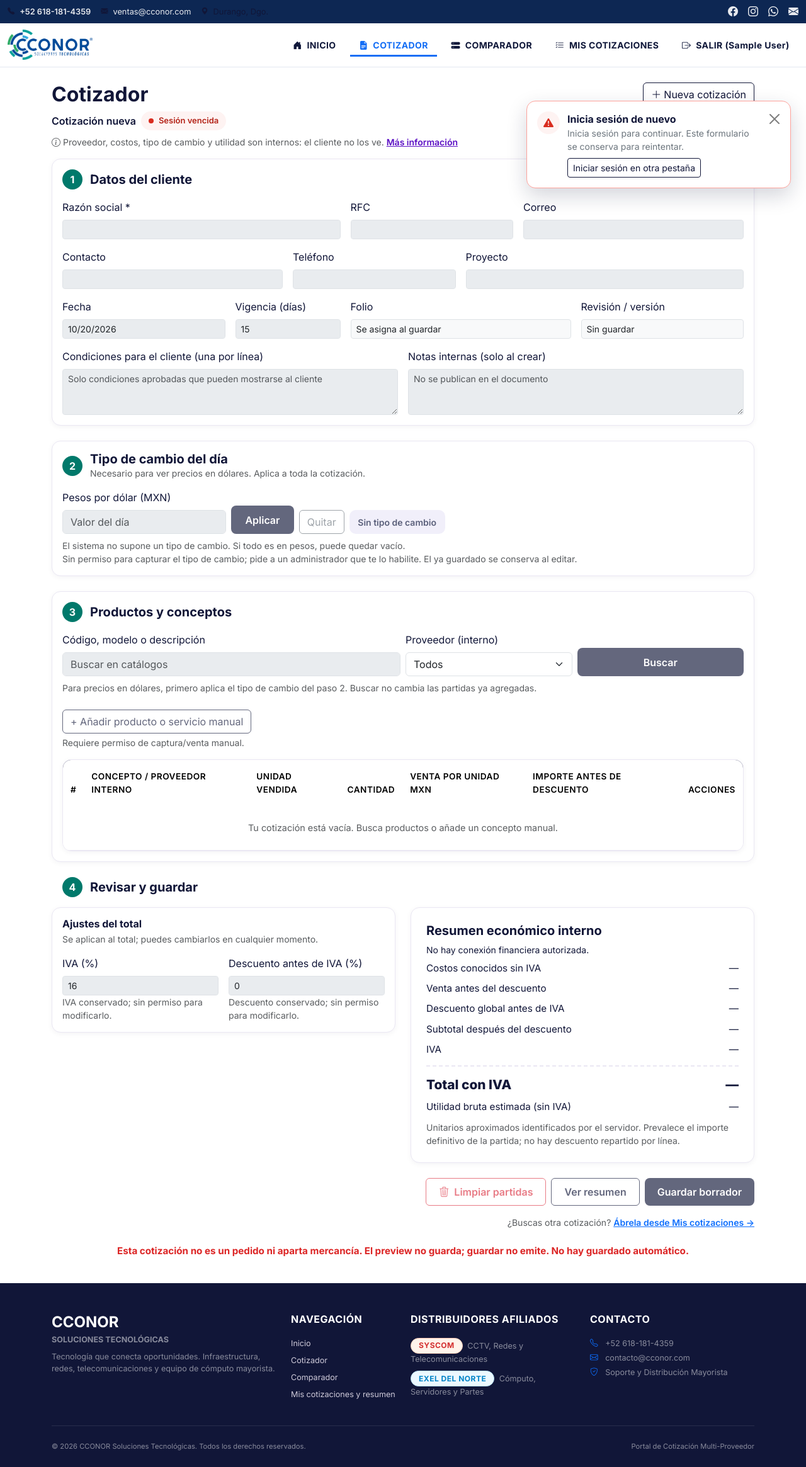
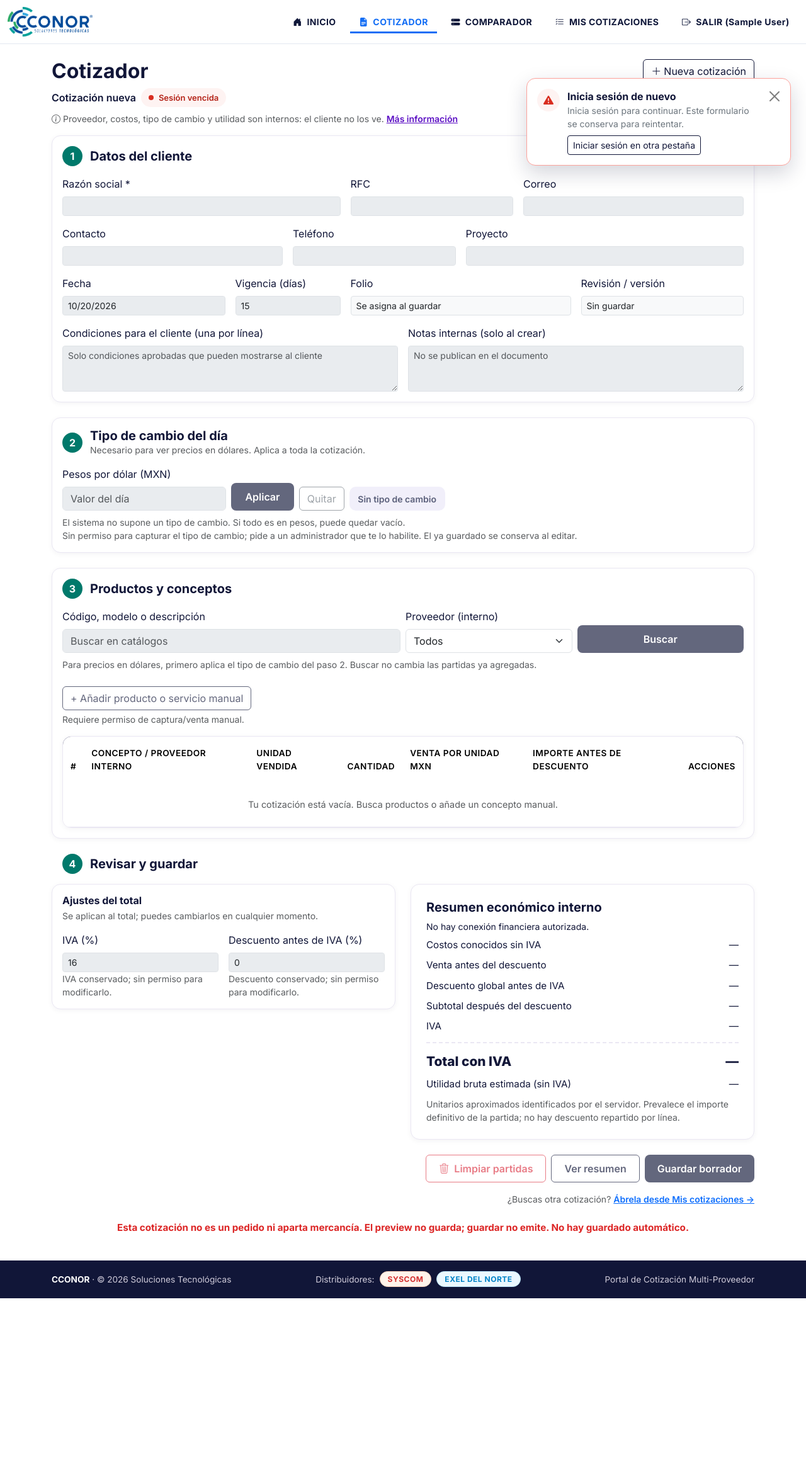
Before and after one commit to NauRedfieldev/Cotizador_Multiproveedor, a Django app: page /cotizador/ in a window 1280 px wide. Shown: the whole page at 63% size. After the commit the page ends 2062 px from the top, so only its background shows below. Run offline with Django 5.2, Linux system fonts and the light colour scheme; the visitor is signed in with stand-in values (Sample User, id 1); data that the repository does not hold is empty; parts of the project's set-up code (start-up, migrations or seed data) failed here and were passed over.

Commit message:
FEAT: sitio sin barra superior y pie de página en una línea (10B)

```diff
--- a/static/css/custom.css
+++ b/static/css/custom.css
@@ -37,21 +37,6 @@ body {
     display: flex;
     flex-direction: column;
     margin: 0;
-}
-
-/* ==========================================================================
-   TOPBAR: estilos de enlaces. El contenedor (.cconor-topbar) se define una
-   sola vez en la sección TEMA INSTITUCIONAL B2B al final del archivo.
-   ========================================================================== */
-.cconor-topbar a {
-    color: #FFFFFF;
-    text-decoration: none;
-    transition: opacity 0.2s ease;
-    opacity: 0.9;
-}
-
-.cconor-topbar a:hover {
-    opacity: 1;
 }
 
 /* (Navbar antigua eliminada: .cconor-navbar y .cconor-nav-link se definen una
@@ -365,20 +350,13 @@ body {
 /* ==========================================================================
    FOOTER
    ========================================================================== */
+/* 10B: una sola línea delgada (marca, distribuidores y nombre del portal). */
 .cconor-footer {
     background-color: var(--cconor-azul-marino);
     color: var(--cconor-gris-violeta);
-    padding: 3rem 0 1.5rem 0;
+    padding: 1.1rem 0;
     margin-top: auto;
-    font-size: 0.9rem;
-}
-
-.cconor-footer h6 {
-    color: #FFFFFF;
-    font-weight: 700;
-    text-transform: uppercase;
-    letter-spacing: 0.5px;
-    margin-bottom: 1.2rem;
+    font-size: 0.85rem;
 }
 
 .cconor-footer a {
@@ -389,13 +367,6 @@ body {
 
 .cconor-footer a:hover {
     color: #FFFFFF;
-}
-
-.cconor-footer-bottom {
-    border-top: 1px solid rgba(255, 255, 255, 0.1);
-    padding-top: 1.5rem;
-    margin-top: 2rem;
-    font-size: 0.8rem;
 }
 
 /* ==========================================================================
@@ -585,7 +556,6 @@ body {
         background: #FFFFFF !important;
     }
 
-    .cconor-topbar,
     .cconor-navbar,
     .cconor-footer,
     .modal,
@@ -620,18 +590,10 @@ body {
 }
 
 /* ==========================================================================
-   TEMA INSTITUCIONAL B2B (azul): topbar + navbar del sitio.
+   TEMA INSTITUCIONAL B2B (azul): navbar del sitio (sin barra superior: plataforma interna).
    Se aplica con las mismas clases, por lo que todas las páginas comparten
    el encabezado sin duplicar estilos.
    ========================================================================== */
-.cconor-topbar {
-    background-color: #0D2753;
-    font-size: 0.8rem;
-    padding: 0.4rem 0;
-    min-height: 36px;
-}
-
-.cconor-topbar .container,
 .cconor-navbar .container {
     max-width: 1350px;
 }
@@ -652,7 +614,6 @@ body {
 
 /* Regla global SEGURA: evita desbordes sin deformar (las clases con
    mayor especificidad, como .brand-logo, siempre tienen prioridad). */
-.cconor-topbar img,
 .cconor-navbar img,
 main img {
     max-width: 100%;
@@ -992,8 +953,9 @@ body:has(#commercialQuoteApp) .cconor-navbar.sticky-top {
     .quote-sticky-bar { transition: none; }
 }
 
-/* El aviso emergente queda debajo del menú arriba y debajo de la barra al bajar. */
-.quote-error-toast { top: 160px; }
+/* El aviso emergente queda debajo del menú arriba y debajo de la barra al bajar
+   (124 px = 160 px de antes menos los 36 px de la barra superior que se quitó). */
+.quote-error-toast { top: 124px; }
 body.quote-scrolled .quote-error-toast { top: 84px; }
 
 /* Paso 4 (6D): botones de la misma altura; avisos en ámbar solo cuando existen. */
--- a/templates/base.html
+++ b/templates/base.html
@@ -18,37 +18,11 @@
     <link rel="stylesheet" href="https://cdn.jsdelivr.net/npm/bootstrap-icons@1.11.3/font/bootstrap-icons.min.css">
 
     <!-- Custom Styles (v=2 invalida la caché del navegador tras el rediseño) -->
-    <link rel="stylesheet" href="{% static 'css/custom.css' %}?v=8">
+    <link rel="stylesheet" href="{% static 'css/custom.css' %}?v=9">
 
     {% block extra_css %}{% endblock %}
 </head>
 <body>
-
-    <!-- TOPBAR SUPERIOR -->
-    <div class="cconor-topbar">
-        <div class="container d-flex justify-content-between align-items-center">
-            <div class="d-flex align-items-center gap-3">
-                <span class="d-flex align-items-center gap-2">
-                    <i class="bi bi-telephone-fill small"></i>
-                    <a href="tel:+526181814359" class="text-white text-decoration-none fw-semibold">+52 618-181-4359</a>
-                </span>
-                <span class="d-none d-md-flex align-items-center gap-2">
-                    <i class="bi bi-envelope-fill small"></i>
-                    <a href="mailto:ventas@cconor.com" class="text-white text-decoration-none">ventas@cconor.com</a>
-                </span>
-                <span class="d-none d-lg-flex align-items-center gap-2">
-                    <i class="bi bi-geo-alt-fill small"></i>
-                    <span>Durango, Dgo.</span>
-                </span>
-            </div>
-            <div class="d-flex align-items-center gap-3 fs-6">
-                <a href="#" title="Facebook"><i class="bi bi-facebook"></i></a>
-                <a href="#" title="Instagram"><i class="bi bi-instagram"></i></a>
-                <a href="#" title="WhatsApp"><i class="bi bi-whatsapp"></i></a>
-                <a href="mailto:ventas@cconor.com" title="Email"><i class="bi bi-envelope-fill"></i></a>
-            </div>
-        </div>
-    </div>
 
     <!-- NAVBAR PRINCIPAL (IDÉNTICO A LA CAPTURA) -->
     <nav class="navbar navbar-expand-lg cconor-navbar sticky-top">
@@ -125,52 +99,15 @@
         {% endblock %}
     </main>
 
-    <!-- FOOTER INSTITUCIONAL -->
+    <!-- PIE DE PÁGINA (10B): una línea; plataforma interna, sin navegación ni contacto -->
     <footer class="cconor-footer">
-        <div class="container">
-            <div class="row g-4">
-                <div class="col-lg-4 col-md-6">
-                    <h4 class="text-white fw-bold mb-1">CCONOR</h4>
-                    <p class="small text-uppercase tracking-wider text-white-50 fw-bold mb-2">SOLUCIONES TECNOLÓGICAS</p>
-                    <p class="text-white-50 small mb-3">
-                        Tecnología que conecta oportunidades. Infraestructura, redes, telecomunicaciones y equipo de cómputo mayorista.
-                    </p>
-                </div>
-
-                <div class="col-lg-2 col-md-6">
-                    <h6>Navegación</h6>
-                    <ul class="list-unstyled mb-0 small">
-                        <li class="mb-2"><a href="{% url 'inicio' %}">Inicio</a></li>
-                        <li class="mb-2"><a href="{% url 'cotizador' %}">Cotizador</a></li>
-                        <li class="mb-2"><a href="{% url 'comparador' %}">Comparador</a></li>
-                        <li class="mb-2"><a href="{% url 'resumen' %}">Mis cotizaciones y resumen</a></li>
-                    </ul>
-                </div>
-
-                <div class="col-lg-3 col-md-6">
-                    <h6>Distribuidores Afiliados</h6>
-                    <ul class="list-unstyled mb-0 small text-white-50">
-                        <li class="mb-2"><span class="badge badge-provider badge-syscom me-1">SYSCOM</span> CCTV, Redes y Telecomunicaciones</li>
-                        <li class="mb-2"><span class="badge badge-provider badge-ct me-1">Exel del Norte</span> Cómputo, Servidores y Partes</li>
-                    </ul>
-                </div>
-
-                <div class="col-lg-3 col-md-6">
-                    <h6>Contacto</h6>
-                    <p class="small text-white-50 mb-1"><i class="bi bi-telephone text-primary me-2"></i> +52 618-181-4359</p>
-                    <p class="small text-white-50 mb-1"><i class="bi bi-envelope text-primary me-2"></i> contacto@cconor.com</p>
-                    <p class="small text-white-50 mb-0"><i class="bi bi-shield-check text-primary me-2"></i> Soporte y Distribución Mayorista</p>
-                </div>
-            </div>
-
-            <div class="cconor-footer-bottom d-flex flex-column flex-md-row justify-content-between align-items-center">
-                <p class="mb-0 text-white-50 small">
-                    &copy; 2026 CCONOR Soluciones Tecnológicas. Todos los derechos reservados.
-                </p>
-                <div class="small text-white-50">
-                    Portal de Cotización Multi-Proveedor
-                </div>
-            </div>
+        <div class="container d-flex flex-column flex-md-row justify-content-between align-items-center gap-2 text-center text-md-start">
+            <span><strong class="text-white">CCONOR</strong> · &copy; 2026 Soluciones Tecnológicas</span>
+            <span class="d-flex flex-wrap align-items-center justify-content-center gap-2">Distribuidores:
+                <span class="badge badge-provider badge-syscom">SYSCOM</span>
+                <span class="badge badge-provider badge-ct">Exel del Norte</span>
+            </span>
+            <span>Portal de Cotización Multi-Proveedor</span>
         </div>
     </footer>
 
```
Also changed, not shown: apps/quotes/tests/test_vistas_cotizacion.py (+16 -0 lines), docs/28-m7a-integracion-vistas-y-m8.md (+14 -0 lines).
